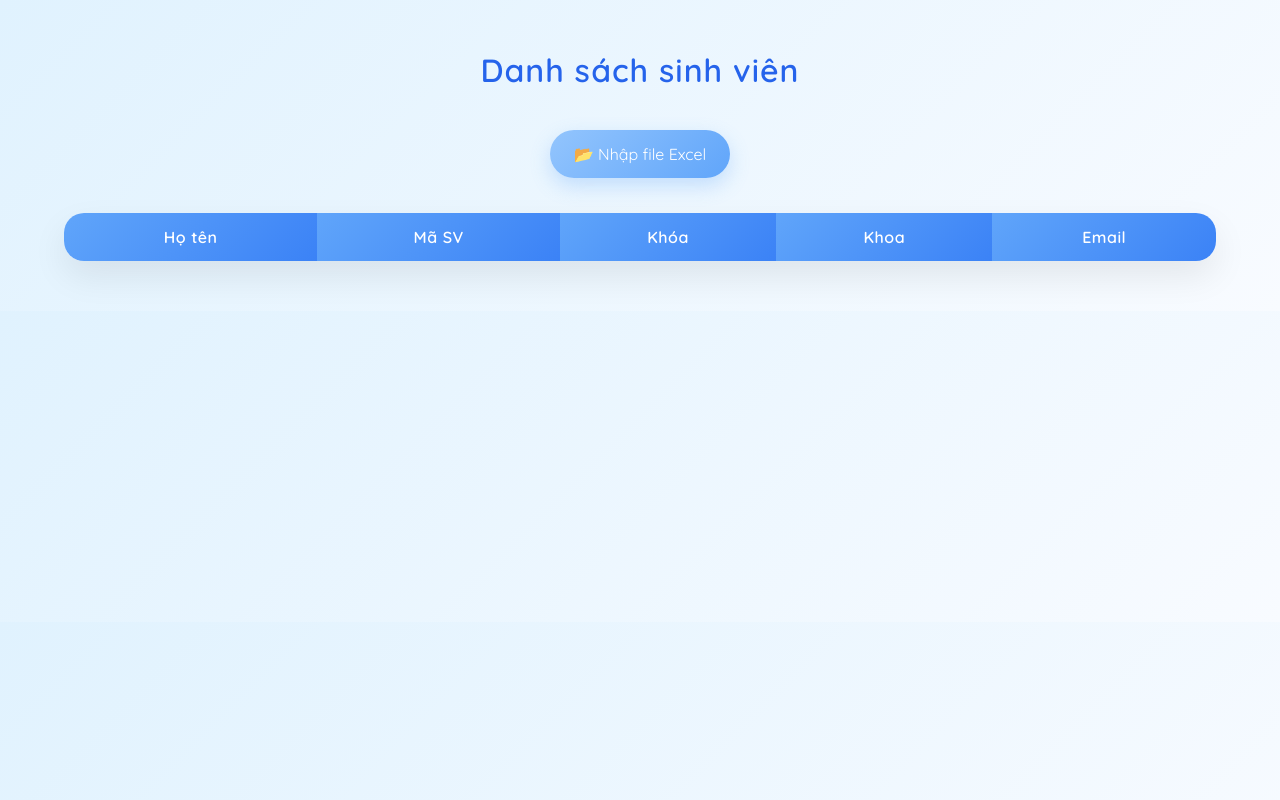
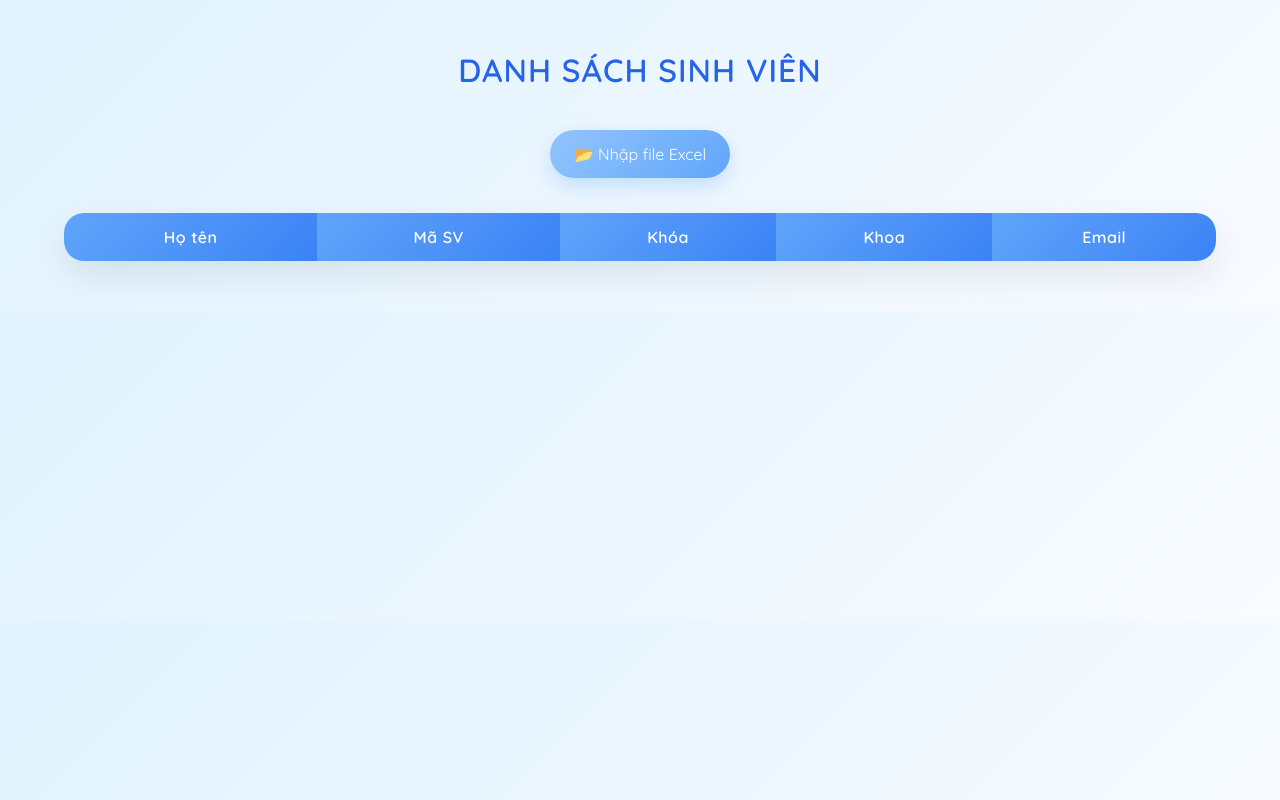
Before and after one commit to 27a4043315-dev/duongquynhmai.bt10, a plain HTML site: page index.html in a window 1280 px wide. Drawn offline with Linux system fonts and the light colour scheme.

Commit message:
Update index.html

```diff
--- a/index.html
+++ b/index.html
@@ -12,7 +12,7 @@
 <body>
 
 <div class="container">
-    <h1>Danh sách sinh viên</h1>
+    <h1>DANH SÁCH SINH VIÊN </h1>
 
     <label class="upload-box">
         📂 Nhập file Excel
```
